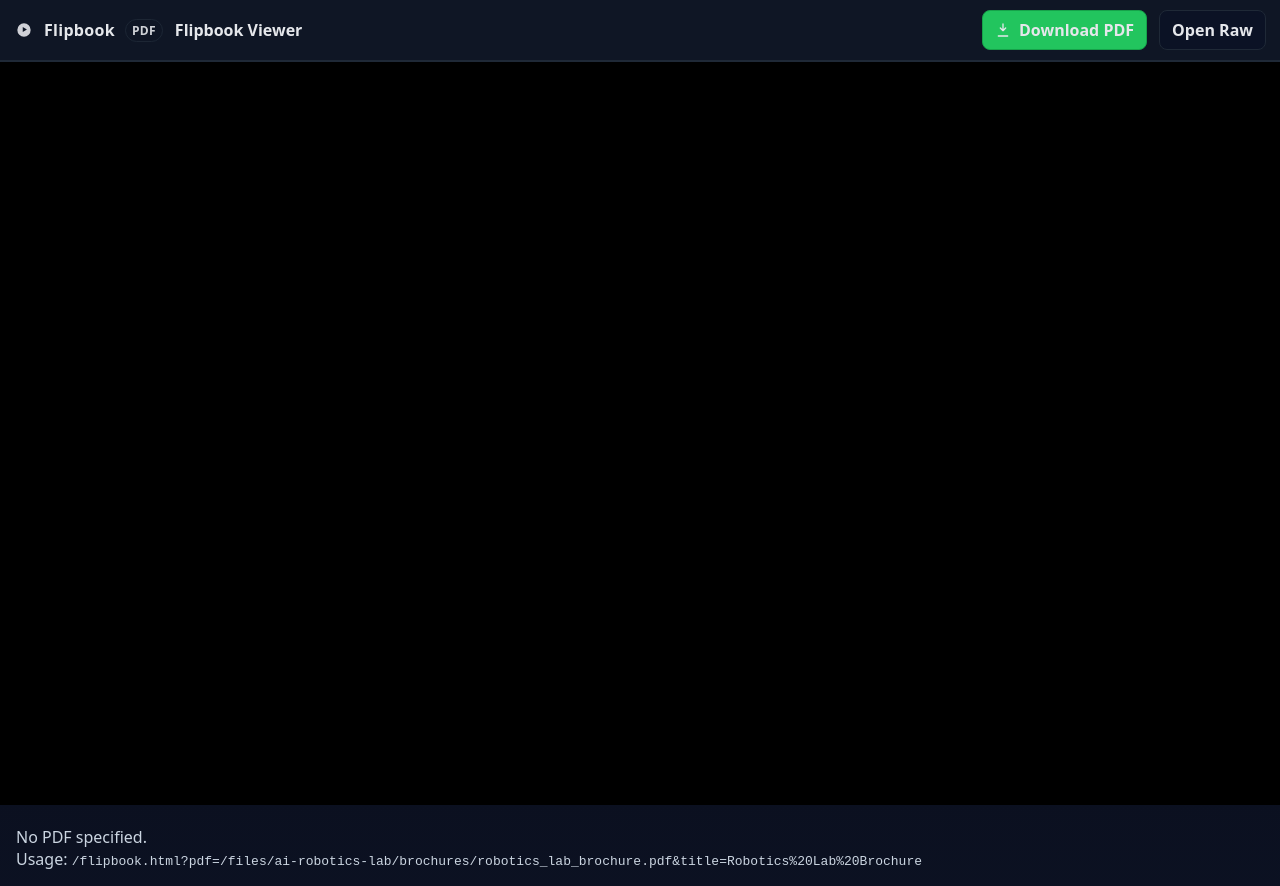
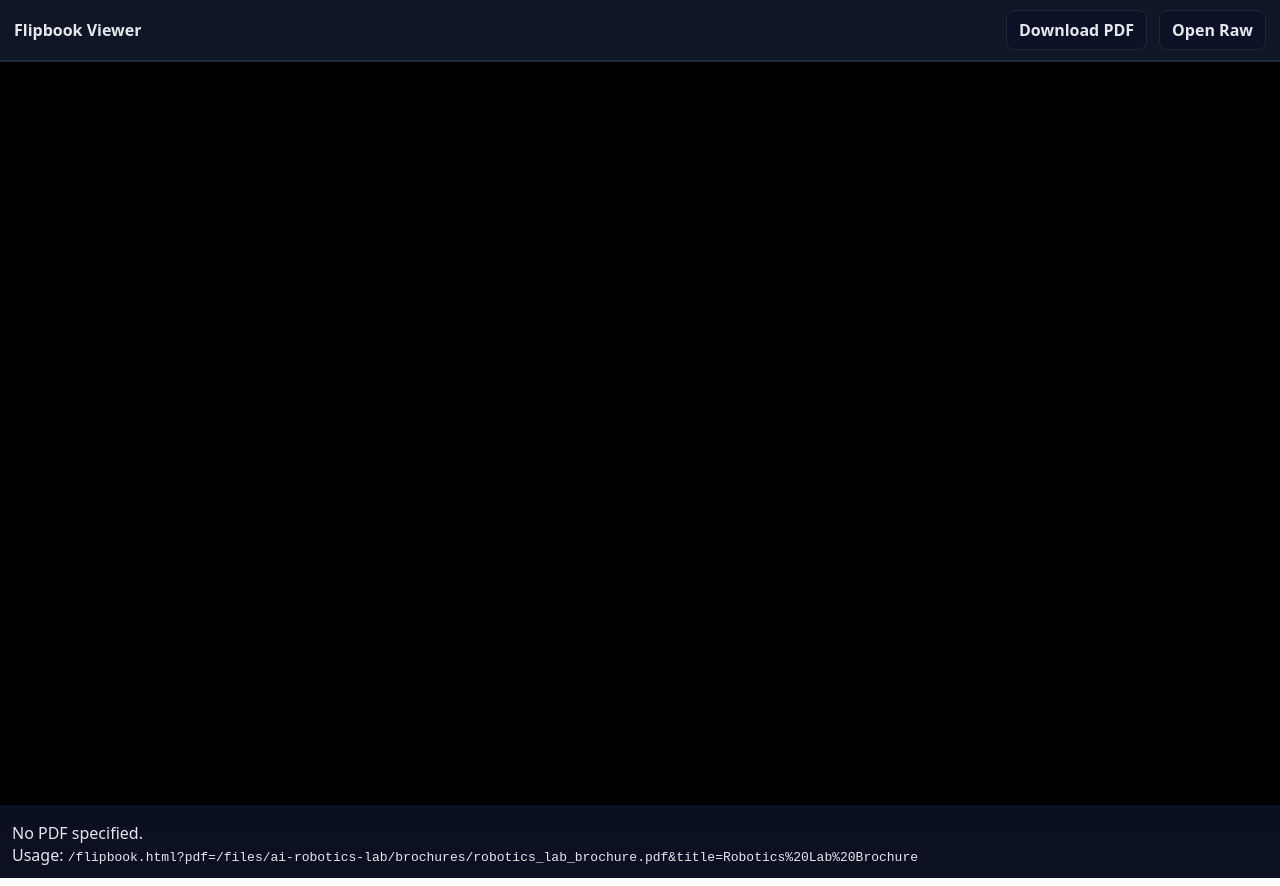
Before and after one commit to IntuitiveResearch/Intuitive_Robotics_Documents, a plain HTML site: page public/flipbook.html in a window 1280 px wide. Drawn offline with Linux system fonts and the light colour scheme.

Commit message:
Update flipbook.html

```diff
--- a/public/flipbook.html
+++ b/public/flipbook.html
@@ -2,88 +2,29 @@
 <html lang="en">
 <head>
   <meta charset="utf-8" />
-  <meta
-    name="viewport"
-    content="width=device-width, initial-scale=1, viewport-fit=cover"
-  />
+  <meta name="viewport" content="width=device-width, initial-scale=1, viewport-fit=cover" />
   <title>Flipbook Viewer</title>
   <meta name="color-scheme" content="light dark" />
   <style>
-    :root {
-      --bg: #0f172a;        /* slate-900 */
-      --panel: #111827cc;   /* gray-900/80 */
-      --text: #e5e7eb;      /* gray-200 */
-      --accent: #6366f1;    /* indigo-500 */
-      --accent-2: #22c55e;  /* green-500 */
-      --border: #1f2937;    /* gray-800 */
-    }
-    * { box-sizing: border-box; }
-    html, body {
-      height: 100%;
-      margin: 0;
-      background: linear-gradient(180deg, #0b1020 0%, #0f172a 60%, #0b1020 100%);
-      color: var(--text);
-      font-family: ui-sans-serif, system-ui, -apple-system, Segoe UI, Roboto, Helvetica, Arial, "Apple Color Emoji", "Segoe UI Emoji";
-    }
-    .bar {
-      position: sticky; top: 0; z-index: 10;
-      backdrop-filter: blur(10px);
-      background: var(--panel);
-      border-bottom: 1px solid var(--border);
-      display: flex; align-items: center; gap: 12px;
-      padding: 10px 14px;
-    }
-    .brand {
-      display: inline-flex; align-items: center; gap: 10px;
-      font-weight: 700; letter-spacing: 0.3px;
-    }
-    .badge { font-size: 12px; padding: 2px 6px; border: 1px solid var(--border); border-radius: 999px; opacity: .9; }
-    .title { margin: 0; font-size: 16px; font-weight: 600; flex: 1; overflow: hidden; text-overflow: ellipsis; white-space: nowrap; }
-    .btn {
-      appearance: none; border: 1px solid var(--border);
-      background: #0b1225; color: var(--text);
-      padding: 8px 12px; font-weight: 600; border-radius: 8px;
-      text-decoration: none; display: inline-flex; align-items: center; gap: 8px;
-      transition: transform .08s ease, border-color .2s ease;
-      cursor: pointer;
-    }
-    .btn:hover { border-color: #334155; }
-    .btn:active { transform: translateY(1px); }
-    .btn-primary { background: var(--accent); border-color: #4f46e5; }
-    .btn-primary:hover { border-color: #4338ca; }
-    .btn-success { background: var(--accent-2); border-color: #16a34a; }
-    .wrap { height: calc(100% - 56px); }
-    iframe {
-      width: 100%; height: 100%; border: 0; background: #000;
-      border-top: 1px solid var(--border);
-    }
-    .note { padding: 16px; color: #cbd5e1; }
-    .hidden { display: none; }
-    @media (max-width: 640px) {
-      .title { display: none; }
-    }
+    :root { --bg:#0f172a; --panel:#111827cc; --text:#e5e7eb; --accent:#6366f1; --accent2:#22c55e; --border:#1f2937; }
+    *{box-sizing:border-box}
+    html,body{height:100%;margin:0;background:linear-gradient(180deg,#0b1020 0%,#0f172a 60%,#0b1020 100%);color:var(--text);font-family:ui-sans-serif,system-ui,-apple-system,Segoe UI,Roboto,Helvetica,Arial}
+    .bar{position:sticky;top:0;z-index:10;backdrop-filter:blur(10px);background:var(--panel);border-bottom:1px solid var(--border);display:flex;align-items:center;gap:12px;padding:10px 14px}
+    .title{margin:0;font-size:16px;font-weight:600;flex:1;overflow:hidden;text-overflow:ellipsis;white-space:nowrap}
+    .btn{border:1px solid var(--border);background:#0b1225;color:var(--text);padding:8px 12px;border-radius:8px;text-decoration:none;display:inline-flex;align-items:center;gap:8px;font-weight:600}
+    .wrap{height:calc(100% - 56px)}
+    iframe{width:100%;height:100%;border:0;background:#000;border-top:1px solid var(--border)}
+    .note{padding:12px}
+    .hidden{display:none}
+    @media(max-width:640px){.title{display:none}}
   </style>
 </head>
 <body>
   <div class="bar">
-    <div class="brand">
-      <svg width="20" height="20" viewBox="0 0 24 24" fill="none" aria-hidden="true">
-        <path d="M4 12a8 8 0 1 0 16 0A8 8 0 0 0 4 12Zm6.5-3.5 5 3-5 3v-6Z" fill="currentColor" opacity=".9"/>
-      </svg>
-      <span>Flipbook</span>
-      <span class="badge">PDF</span>
-    </div>
     <h1 id="title" class="title">Viewer</h1>
-    <a id="download" class="btn btn-success" href="#" download>
-      <!-- download icon -->
-      <svg width="16" height="16" viewBox="0 0 24 24" fill="none" aria-hidden="true">
-        <path d="M12 3v10m0 0 4-4m-4 4-4-4M5 21h14" stroke="currentColor" stroke-width="2" stroke-linecap="round" stroke-linejoin="round"/>
-      </svg>
-      Download PDF
-    </a>
+    <a id="download" class="btn" href="#" download>Download PDF</a>
     <a id="openRaw" class="btn" href="#" target="_blank" rel="noopener">Open Raw</a>
   </div>
-
   <div class="wrap">
     <iframe id="viewer" title="PDF Flipbook Viewer"></iframe>
     <div id="msg" class="note hidden"></div>
@@ -91,14 +32,14 @@
 
   <script>
     (function () {
+      // IMPORTANT: do NOT add any <script src="pdfjs-dist/..."> tags anywhere.
       const qs = new URLSearchParams(location.search);
-      const pdf   = qs.get("pdf");     // required
+      const pdf   = qs.get("pdf");     // e.g. /files/ai-robotics-lab/brochures/robotics_lab_brochure.pdf
       const title = qs.get("title") || "Flipbook Viewer";
 
-      // CDN viewer (no local files required)
+      // 🔒 Force CDN viewer. If this ever changes, you will SEE it here.
       const VIEWER = "https://cdn.jsdelivr.net/npm/pdfjs-dist@4.4.168/web/viewer.html";
-      // If your network blocks jsDelivr, change to:
-      // const VIEWER = "https://unpkg.com/pdfjs-dist@4.4.168/web/viewer.html";
+      // Fallback CDN: const VIEWER = "https://unpkg.com/pdfjs-dist@4.4.168/web/viewer.html";
 
       const el = {
         iframe:   document.getElementById("viewer"),
@@ -117,41 +58,32 @@
         return;
       }
 
-      // Wire links
       el.download.href = pdf;
       el.openRaw.href  = pdf;
 
-      // Load PDF.js viewer with file param
-      const viewerUrl = VIEWER + "#file=" + encodeURIComponent(pdf);
-      el.iframe.src = viewerUrl;
+      el.iframe.src = VIEWER + "#file=" + encodeURIComponent(pdf);
 
-      // Fallback if the CDN viewer fails or is blocked
-      let fallbackArmed = true;
+      // Graceful fallback: if CDN viewer fails, use browser’s native viewer
+      let fallback = true;
       el.iframe.addEventListener("error", () => {
-        if (!fallbackArmed) return;
-        fallbackArmed = false;
-        el.iframe.src = pdf; // Browser-native PDF viewer
+        if (!fallback) return;
+        fallback = false;
+        el.iframe.src = pdf;
         el.msg.classList.remove("hidden");
         el.msg.textContent = "Loaded with browser viewer (CDN viewer unavailable).";
       }, { once: true });
 
-      // Also fallback if the viewer doesn’t load within 6 seconds
-      const t = setTimeout(() => {
+      setTimeout(() => {
         try {
-          // If contentWindow still about:blank (some CSPs), fallback
-          const aboutBlank = !el.iframe.contentWindow || el.iframe.contentWindow.location.href === "about:blank";
-          if (aboutBlank && fallbackArmed) {
-            fallbackArmed = false;
+          const blank = !el.iframe.contentWindow || el.iframe.contentWindow.location.href === "about:blank";
+          if (blank && fallback) {
+            fallback = false;
             el.iframe.src = pdf;
             el.msg.classList.remove("hidden");
             el.msg.textContent = "Loaded with browser viewer (CDN viewer timed out).";
           }
-        } catch (_) {
-          // Cross-origin access throws; assume loaded or fallback separately
-        }
+        } catch (_e) { /* ignore cross-origin checks */ }
       }, 6000);
-
-      window.addEventListener("beforeunload", () => clearTimeout(t));
     })();
   </script>
 </body>
```
